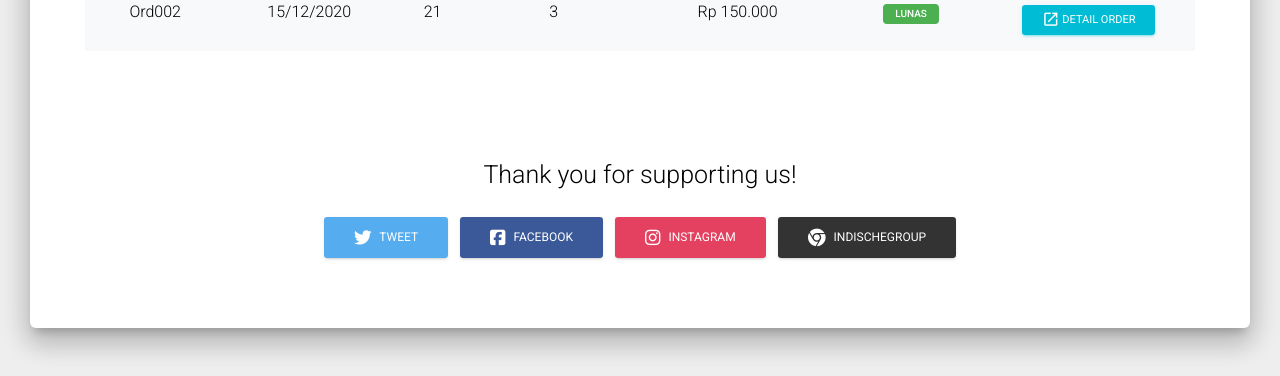
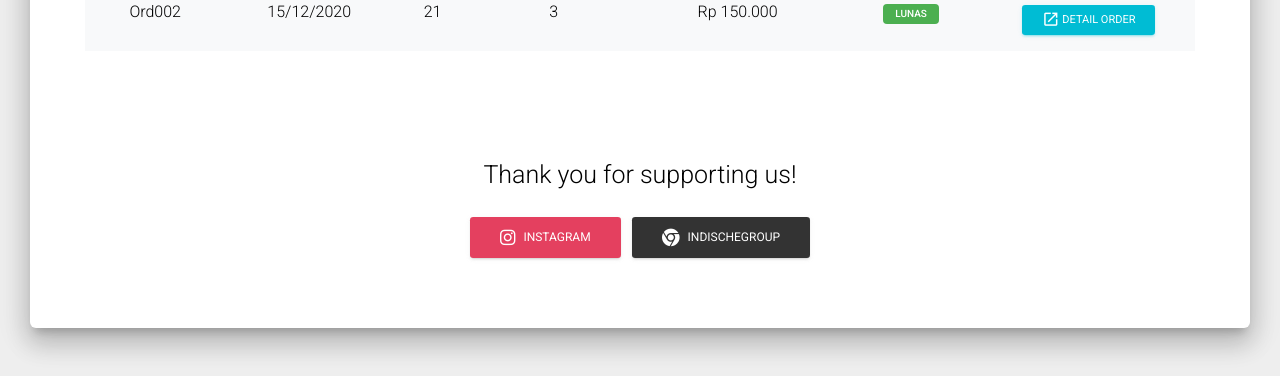
Before and after one commit to yusupp11maulana/indische1931, a CodeIgniter app: page /indische1931/history in a window 1280 px wide. Shown: the part 937-1313 px from the top of the page. Run offline with CodeIgniter, Linux system fonts and the light colour scheme; style sheets or scripts are compiled from the project's sources; some libraries are stand-ins or nearby versions.

Commit message:
Update customer.php, history.php, and 2 more files...

```diff
--- a/application/views/history.php
+++ b/application/views/history.php
@@ -144,14 +144,6 @@ The above copyright notice and this permission notice shall be included in all c
           <div class="row justify-content-center">
             <h3>Thank you for supporting us!</h3>
           </div>
-          <a id="twitter" class="btn btn-raised btn-twitter" href="https://twitter.com/CreativeTim" rel="nofollow">
-            <i class="fa fa-twitter"></i>
-            Tweet
-          </a>
-          <a id="facebook" class="btn btn-raised btn-facebook" href="https://www.facebook.com/CreativeTim" rel="nofollow">
-            <i class="fa fa-facebook-square"></i>
-            Facebook
-          </a>
           <a id="instagram" class="btn btn-raised btn-instagram" href="https://www.instagram.com/indische1931" rel="nofollow">
             <i class="fa fa-instagram"></i>
             Instagram
```
Also changed, not shown: application/views/customer.php (+0 -8 lines), application/views/order.php (+9 -8 lines), asset/img/indische/denah.png (added).
